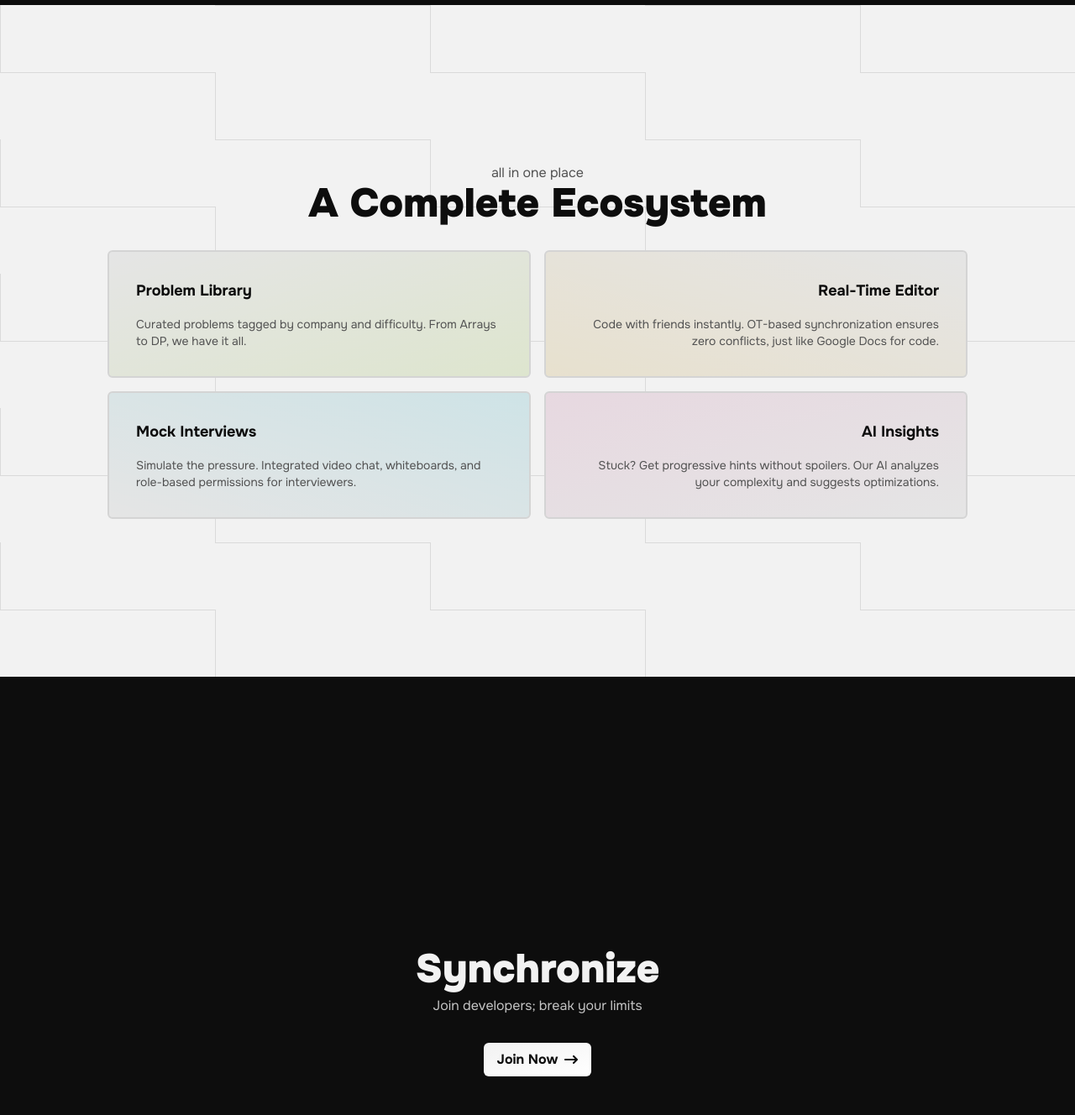
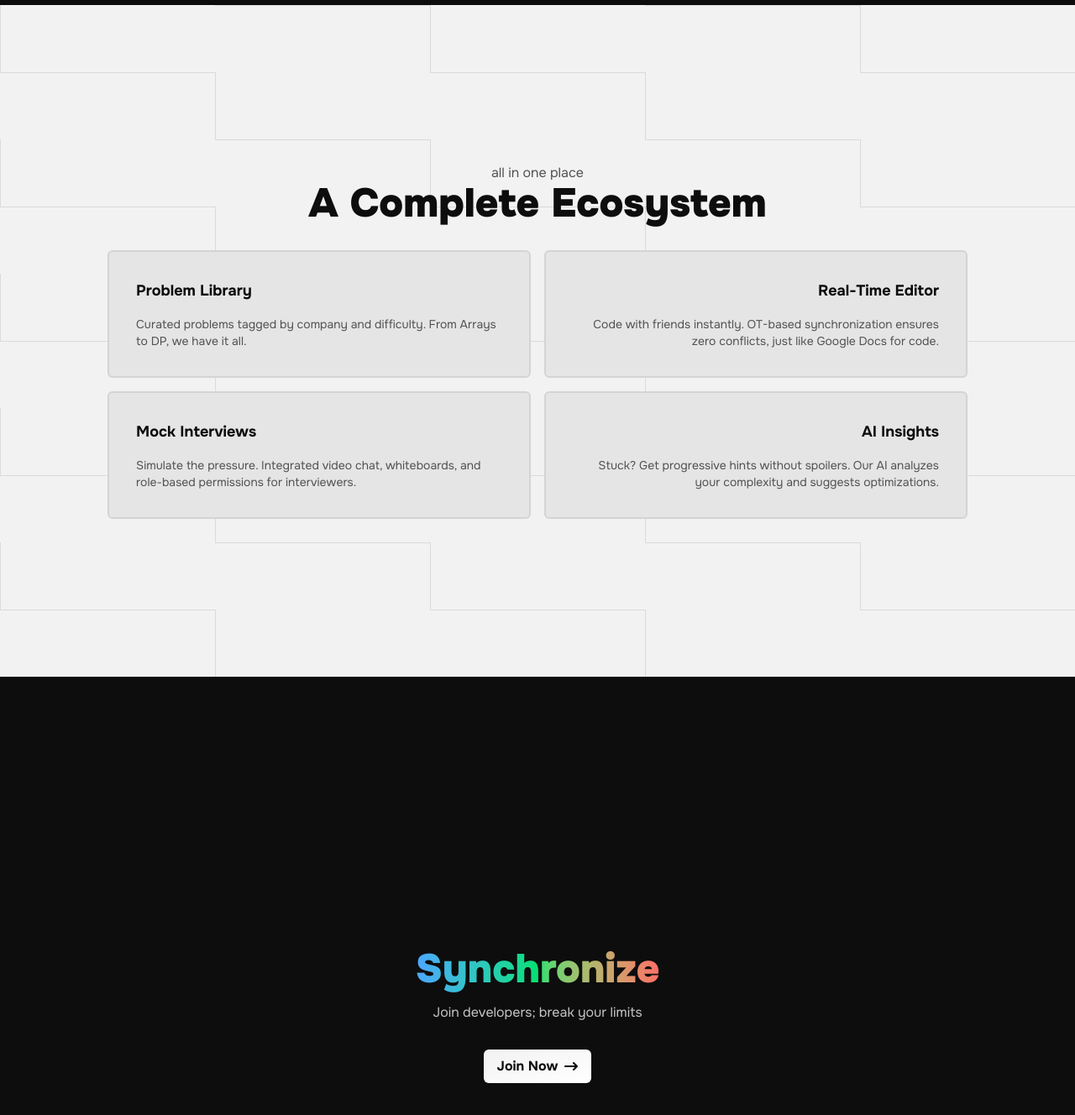
Before and after one commit to rn-mgl/codesync-client, a Next.js app: page / in a window 1280 px wide. Shown: the part 794-2122 px from the top of the page at 84% size. Built offline with nearby package versions, Linux system fonts and the light colour scheme.

Commit message:
ui tweaks

```diff
--- a/src/components/landing/Action.tsx
+++ b/src/components/landing/Action.tsx
@@ -6,7 +6,7 @@ const Action = () => {
     <div className="w-full h-auto bg-primary flex flex-col items-center justify-center min-h-screen p-4 t:p-8">
       <div className="w-full items-center justify-center flex flex-col gap-8 h-full max-w-(--breakpoint-l-s)">
         <div className="flex flex-col items-center justify-center text-center gap-2">
-          <h1 className="text-3xl font-black text-secondary t:text-5xl l-l:text-7xl">
+          <h1 className="text-3xl font-black t:text-5xl l-l:text-7xl bg-linear-to-r from-blue-400 via-green-400 to-red-400 p-2 bg-clip-text text-transparent">
             Synchronize
           </h1>
           <p className="text-secondary/80 t:text-base l-l:text-lg">
--- a/src/components/landing/Offer.tsx
+++ b/src/components/landing/Offer.tsx
@@ -25,7 +25,7 @@ const Offer = () => {
         </div>
 
         <div className="grid grid-cols-1 gap-4 t:grid-cols-2">
-          <div className="bg-linear-to-tl from-lime-400/10 w-full p-4 t:p-8 rounded-md bg-neutral-200 border-neutral-300 border-2 flex flex-col items-start justify-center gap-4">
+          <div className="w-full p-4 t:p-8 rounded-md bg-neutral-200 border-neutral-300 border-2 flex flex-col items-start justify-center gap-4">
             <h2 className="text-primary font-bold t:text-lg l-l:text-xl">
               Problem Library
             </h2>
@@ -35,7 +35,7 @@ const Offer = () => {
             </p>
           </div>
 
-          <div className="bg-linear-to-tr from-amber-400/10 w-full p-4 t:p-8 rounded-md bg-neutral-200 border-neutral-300 border-2 flex flex-col items-end justify-center gap-4 text-right">
+          <div className="w-full p-4 t:p-8 rounded-md bg-neutral-200 border-neutral-300 border-2 flex flex-col items-end justify-center gap-4 text-right">
             <h2 className="text-primary font-bold t:text-lg l-l:text-xl">
               Real-Time Editor
             </h2>
@@ -45,7 +45,7 @@ const Offer = () => {
             </p>
           </div>
 
-          <div className="bg-linear-to-tl from-cyan-400/10 t:bg-linear-to-bl w-full p-4 t:p-8 rounded-md bg-neutral-200 border-neutral-300 border-2 flex flex-col items-start justify-center gap-4">
+          <div className="w-full p-4 t:p-8 rounded-md bg-neutral-200 border-neutral-300 border-2 flex flex-col items-start justify-center gap-4">
             <h2 className="text-primary font-bold t:text-lg l-l:text-xl">
               Mock Interviews
             </h2>
@@ -55,7 +55,7 @@ const Offer = () => {
             </p>
           </div>
 
-          <div className="bg-linear-to-tr from-pink-400/10 t:bg-linear-to-br  w-full p-4 t:p-8 rounded-md bg-neutral-200 border-neutral-300 border-2 flex flex-col items-end justify-center gap-4 text-right">
+          <div className=" w-full p-4 t:p-8 rounded-md bg-neutral-200 border-neutral-300 border-2 flex flex-col items-end justify-center gap-4 text-right">
             <h2 className="text-primary font-bold t:text-lg l-l:text-xl">
               AI Insights
             </h2>
```
